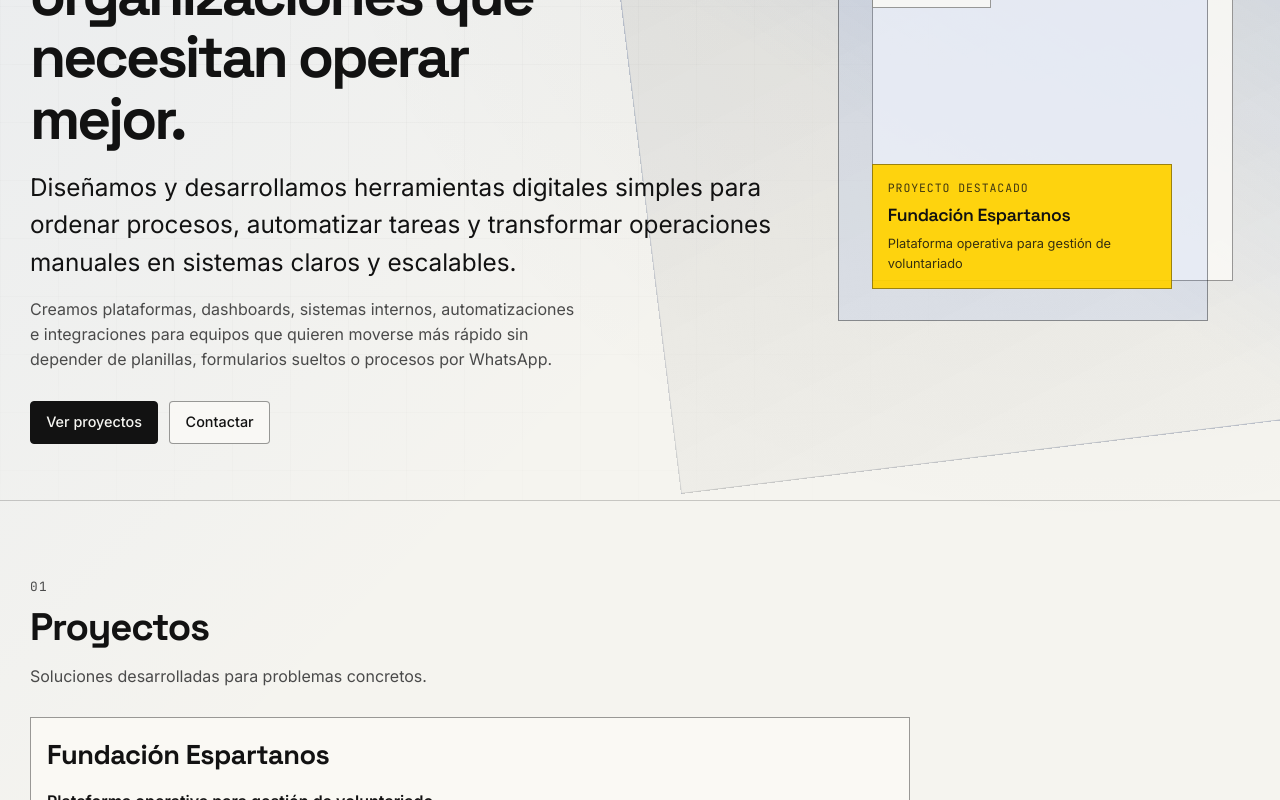
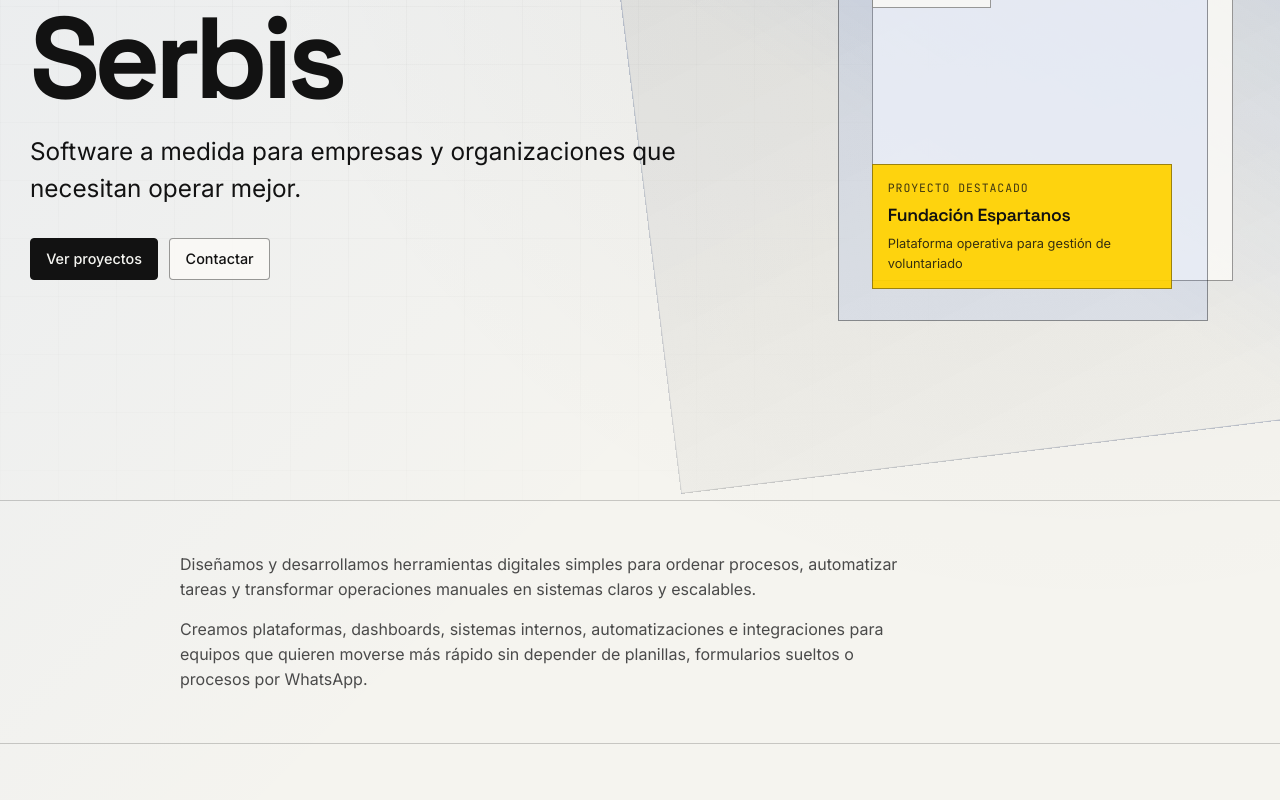
Before and after one commit to Serbisapp/serbis-landing, a React (Vite) app: page / in a window 1280 px wide. Shown: the part 300-1100 px from the top of the page. Built offline with nearby package versions, Linux system fonts and the light colour scheme.

Commit message:
Rework hero hierarchy and move capability copy below fold

```diff
--- a/src/index.css
+++ b/src/index.css
@@ -174,16 +174,15 @@ main {
 .hero h1 {
   margin: 0.65rem 0 0;
   font-family: 'Space Grotesk', 'Inter', sans-serif;
-  font-size: clamp(2rem, 4.6vw, 4.2rem);
-  line-height: 1.05;
+  font-size: clamp(3rem, 10vw, 7.2rem);
+  line-height: 0.95;
   letter-spacing: -0.05em;
-  max-width: 15ch;
 }
 
 .hero__subtitle {
   margin: 1.2rem 0 0;
   font-size: clamp(1.08rem, 2.3vw, 1.52rem);
-  max-width: 58ch;
+  max-width: 44ch;
 }
 
 .hero__line {
@@ -325,6 +324,25 @@ main {
 .section {
   padding: 4.3rem 0;
   border-bottom: 1px solid var(--line);
+}
+
+.section--overview {
+  padding-top: 3.2rem;
+  padding-bottom: 3.2rem;
+}
+
+.overview-copy {
+  max-width: 920px;
+}
+
+.overview-copy p {
+  margin: 0;
+  max-width: 72ch;
+  color: var(--ink-soft);
+}
+
+.overview-copy p + p {
+  margin-top: 0.95rem;
 }
 
 .section-head__index {
--- a/src/pages/HomePage.tsx
+++ b/src/pages/HomePage.tsx
@@ -99,7 +99,7 @@ export function HomePage() {
               animate={{ opacity: 1, y: 0 }}
               transition={{ duration: 0.8, delay: 0.1, ease: [0.22, 1, 0.36, 1] }}
             >
-              Software a medida para empresas y organizaciones que necesitan operar mejor.
+              Serbis
             </motion.h1>
             <motion.p
               className="hero__subtitle"
@@ -107,15 +107,7 @@ export function HomePage() {
               animate={{ opacity: 1 }}
               transition={{ duration: 0.8, delay: 0.2 }}
             >
-              Diseñamos y desarrollamos herramientas digitales simples para ordenar procesos, automatizar tareas y transformar operaciones manuales en sistemas claros y escalables.
-            </motion.p>
-            <motion.p
-              className="hero__line"
-              initial={{ opacity: 0 }}
-              animate={{ opacity: 1 }}
-              transition={{ duration: 0.8, delay: 0.3 }}
-            >
-              Creamos plataformas, dashboards, sistemas internos, automatizaciones e integraciones para equipos que quieren moverse más rápido sin depender de planillas, formularios sueltos o procesos por WhatsApp.
+              Software a medida para empresas y organizaciones que necesitan operar mejor.
             </motion.p>
 
             <motion.div
@@ -157,6 +149,26 @@ export function HomePage() {
           </motion.aside>
         </div>
       </section>
+
+      <motion.section
+        className="section section--overview"
+        variants={sectionVariants}
+        initial="hidden"
+        whileInView="visible"
+        viewport={{ once: true, margin: "-100px" }}
+      >
+        <div className="shell overview-copy">
+          <p>
+            Diseñamos y desarrollamos herramientas digitales simples para ordenar procesos, automatizar
+            tareas y transformar operaciones manuales en sistemas claros y escalables.
+          </p>
+          <p>
+            Creamos plataformas, dashboards, sistemas internos, automatizaciones e integraciones para equipos
+            que quieren moverse más rápido sin depender de planillas, formularios sueltos o procesos por
+            WhatsApp.
+          </p>
+        </div>
+      </motion.section>
 
       <motion.section
         id="proyectos"
```
